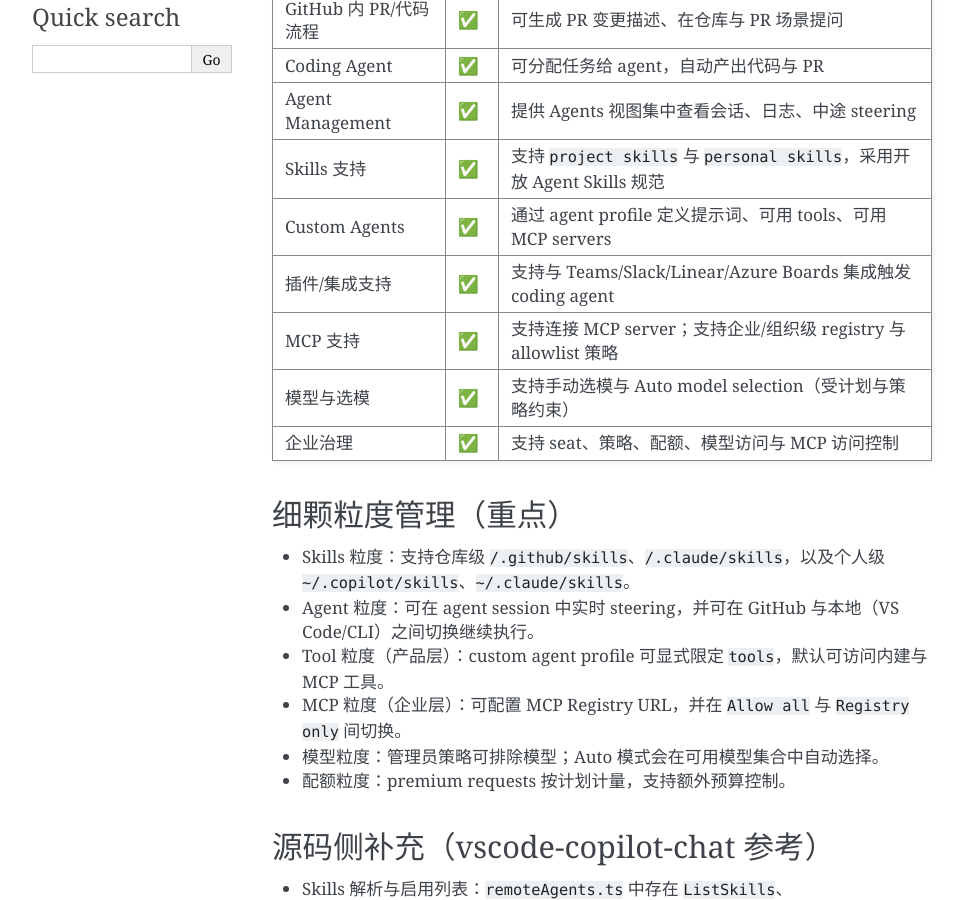
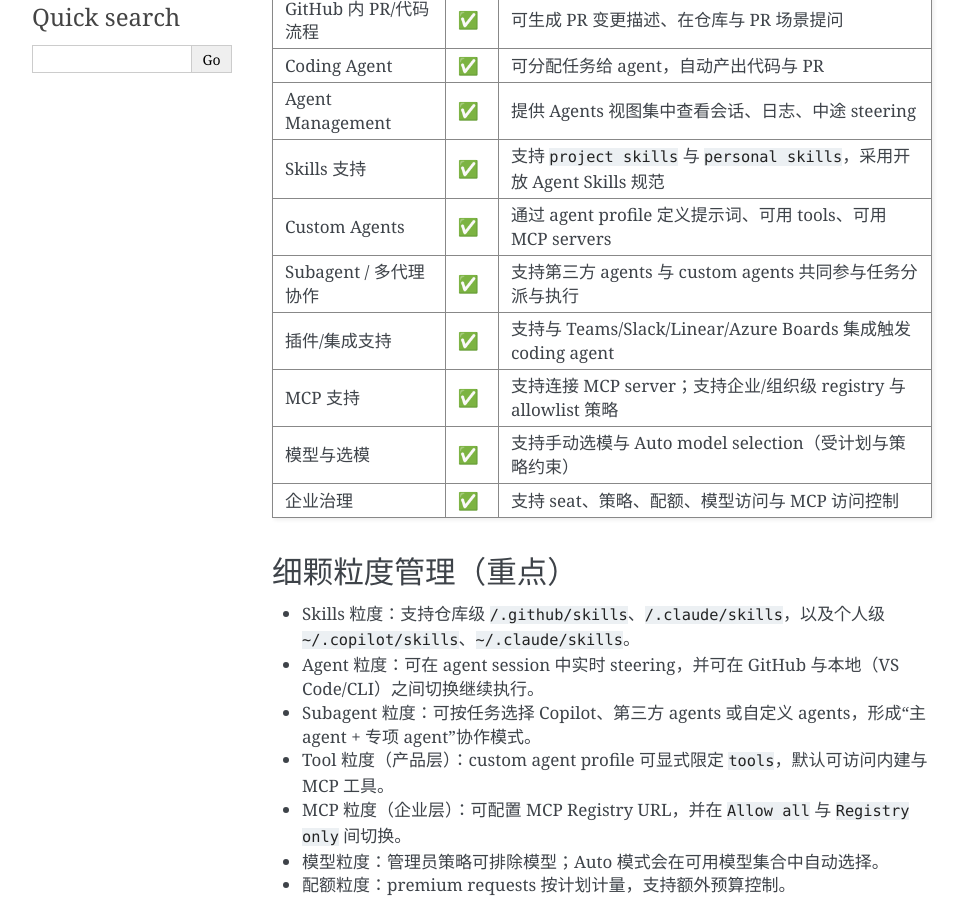
Before and after one commit to sanchuanhehe/VibeCoding, a Sphinx documentation site: the page built from docs/tools/github-copilot.md, in a window 1280 px wide and 900 px high, scrolled down 434 px. Shown: the whole window, without its empty margins (148-1112 px from the left). Built offline with Sphinx 7.4.7, drawn with Linux system fonts in a browser that asks for light colours; some of the changed text lies outside the part shown.

Commit message:
feat: 更新 GitHub Copilot 文档，增加对 Subagent 协作模式的支持说明

```diff
--- a/docs/tools/github-copilot.md
+++ b/docs/tools/github-copilot.md
@@ -34,6 +34,9 @@
 * - Custom Agents
   - ✅
   - 通过 agent profile 定义提示词、可用 tools、可用 MCP servers
+* - Subagent / 多代理协作
+  - ✅
+  - 支持第三方 agents 与 custom agents 共同参与任务分派与执行
 * - 插件/集成支持
   - ✅
   - 支持与 Teams/Slack/Linear/Azure Boards 集成触发 coding agent
@@ -52,6 +55,7 @@
 
 - Skills 粒度：支持仓库级 `/.github/skills`、`/.claude/skills`，以及个人级 `~/.copilot/skills`、`~/.claude/skills`。
 - Agent 粒度：可在 agent session 中实时 steering，并可在 GitHub 与本地（VS Code/CLI）之间切换继续执行。
+- Subagent 粒度：可按任务选择 Copilot、第三方 agents 或自定义 agents，形成“主 agent + 专项 agent”协作模式。
 - Tool 粒度（产品层）：custom agent profile 可显式限定 `tools`，默认可访问内建与 MCP 工具。
 - MCP 粒度（企业层）：可配置 MCP Registry URL，并在 `Allow all` 与 `Registry only` 间切换。
 - 模型粒度：管理员策略可排除模型；Auto 模式会在可用模型集合中自动选择。
@@ -65,7 +69,6 @@
 - 工具治理约束：`languageModelAccess.ts` 对 tool 请求做限制（如工具数量上限、`Required` 模式下单工具约束）。
 - 扩展级风控：`BlockedExtensionService` 支持对高频/异常扩展做临时阻断。
 - 工具体系设计：`docs/tools.md` 明确 `languageModelTools`、`toolsets`、model-specific tools 与危险工具确认流程。
-
 
 ## 适合场景
 
@@ -97,6 +100,7 @@
 - 官方总览：<https://docs.github.com/en/copilot>
 - 功能与入口：<https://docs.github.com/en/copilot/get-started/what-is-github-copilot>
 - Agent 管理：<https://docs.github.com/en/copilot/concepts/agents/coding-agent/agent-management>
+- 第三方 Agents：<https://docs.github.com/en/copilot/concepts/agents/about-third-party-agents>
 - Skills：<https://docs.github.com/en/copilot/concepts/agents/about-agent-skills>
 - Custom Agents：<https://docs.github.com/en/copilot/concepts/agents/coding-agent/about-custom-agents>
 - Integrations（插件/集成）：<https://docs.github.com/en/copilot/concepts/tools/about-copilot-integrations>
```
Also changed, not shown: docs/overview/comparison.md (+1 -1 lines).
